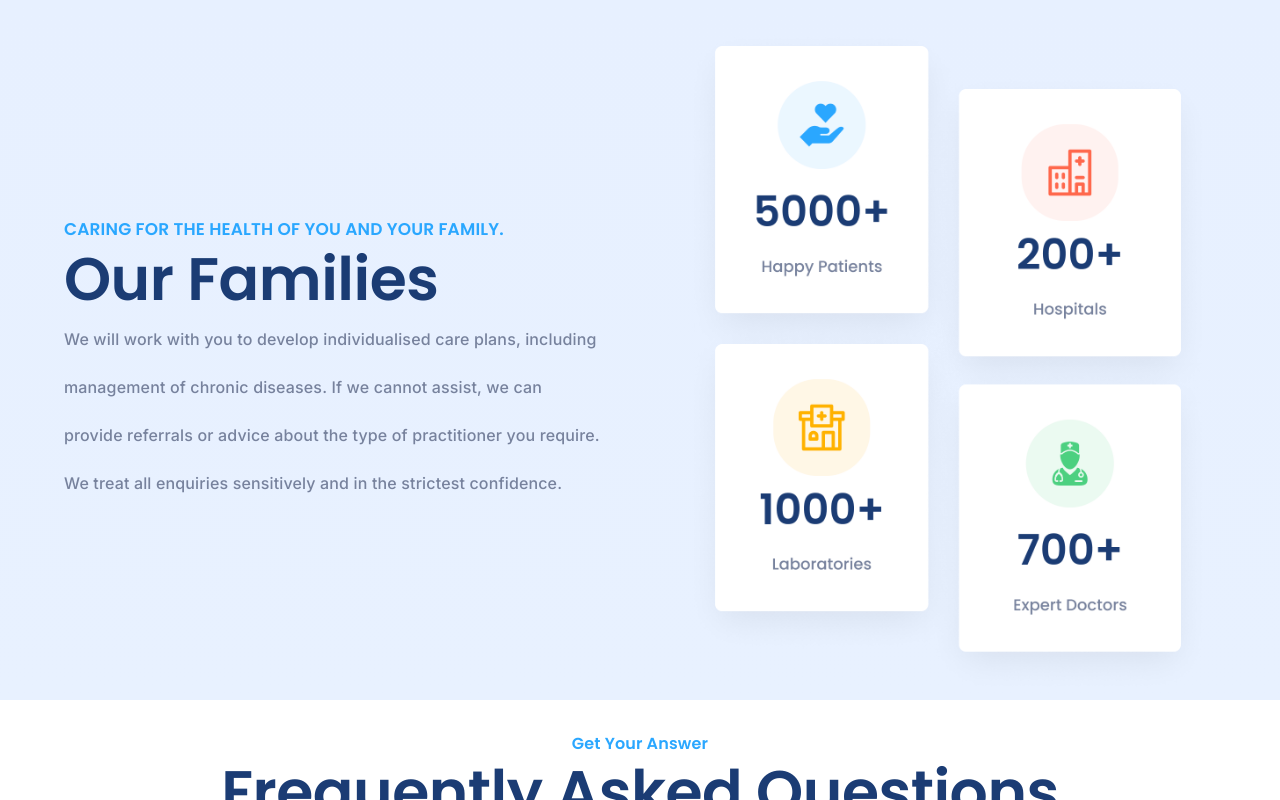
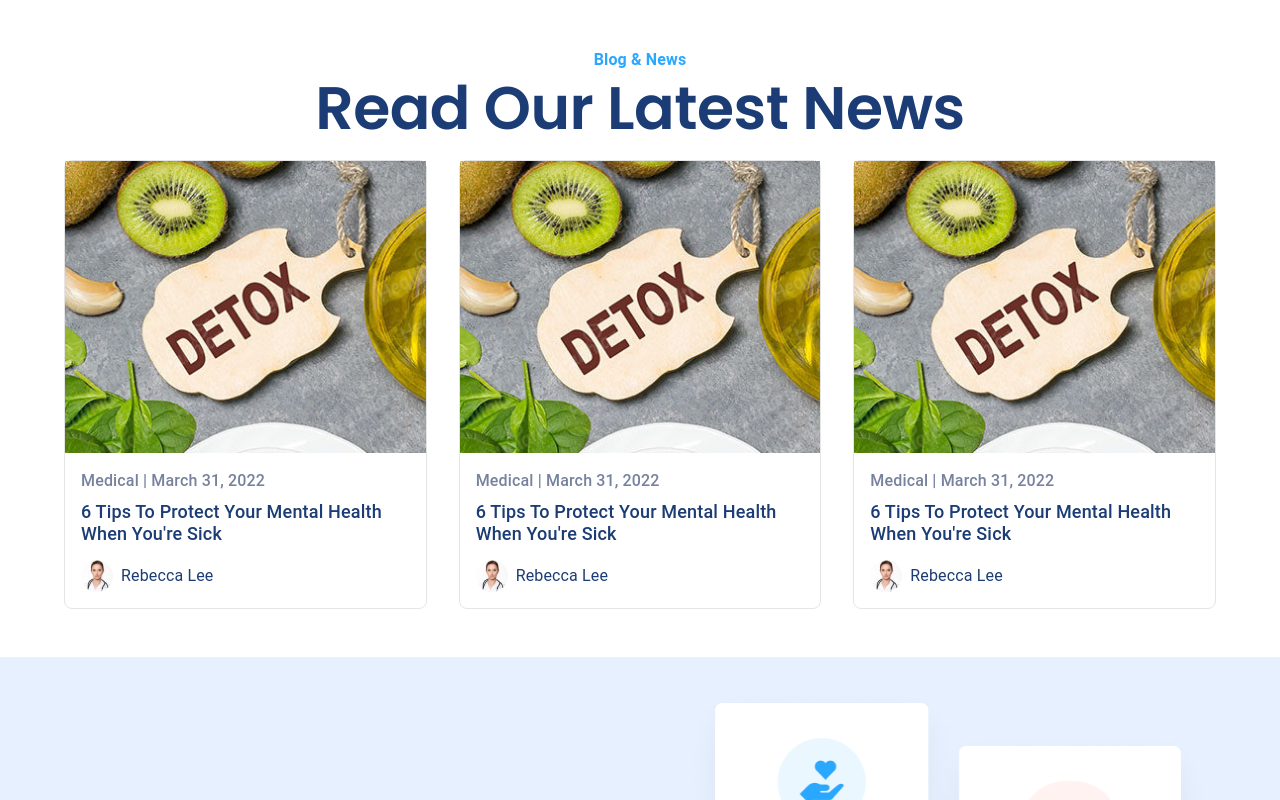
Before and after one commit to deb2000-sudo/medify, a React (Create React App) app: page / in a window 1280 px wide. Shown: the top 800 px of the page. Built offline with nearby package versions, Linux system fonts and the light colour scheme.

Commit message:
Blog section is added

```diff
--- a/src/Home/Home.jsx
+++ b/src/Home/Home.jsx
@@ -1,9 +1,11 @@
 import FAQ from "../components/Sections/FAQ/FAQ";
 import {Box} from '@mui/material';
 import Ourfamilies from "../components/Sections/OurFamilies/Ourfamilies";
+import Blogs from "../components/Sections/Blogs/Blogs";
 const Home=()=>{
 return(
     <Box>
+        <Blogs/>
         <Ourfamilies/>
         <FAQ/>
     </Box>
--- /dev/null
+++ b/src/components/BlogCard/Blogcard.jsx
@@ -0,0 +1,35 @@
+import {Box,Typography,Stack} from '@mui/material'
+import person from '../../assets/person.png';
+import featured from '../../assets/blogbanner.png';
+const Blogcard=()=>{
+    return(
+        <Box border='1px solid rgba(0,0,0,0.1)' borderRadius={2}>
+            <Box
+                component='img'
+                src={featured}
+                width={1}
+            />
+            <Box p={2}>
+                <Typography color='#77829D' fontWeight={500} mb={1} fontSize={{ xs: 12, md: 16 }}>
+                    Medical | March 31, 2022
+                </Typography>
+                <Typography component='h3' color='#1B3C74' fontSize={{ xs: 14, md: 18 }} fontWeight={500} lineHeight={1.2} mb={2}>
+                    6 Tips To Protect Your Mental Health When You're Sick
+                </Typography>
+                <Stack direction='row' spacing={1} alignItems='center'>
+                    <Box
+                        component='img'
+                        src={person}
+                        height={32}
+                        width={32}
+                    />
+                    <Typography color='#1B3C74' fontSize={{ xs: 12, md: 16 }}>
+                        Rebecca Lee
+                    </Typography>
+                </Stack>
+            </Box>
+        </Box>
+    )
+}
+
+export default Blogcard;
--- a/src/components/Sections/Blogs/Blogs.jsx
+++ b/src/components/Sections/Blogs/Blogs.jsx
@@ -1,8 +1,31 @@
 import { Box, Container, Grid, Typography } from "@mui/material";
+import Blogcard from "../../BlogCard/Blogcard";
 const Blogs=()=>{
     return(
+        <Box py={6}>
+            <Container>
+                <Typography color='#2AA7FF' fontWeight={600} textAlign='center'>
+                    Blog & News
+                </Typography>
+                <Typography textAlign='center' variant='h2' mb={2} fontFamily='Poppins' color='#1B3C74' fontWeight={600}>
+                    Read Our Latest News
+                </Typography>
 
-    )
+                <Grid container spacing={4}>
+                    <Grid item xs={12} md={4}>
+                        <Blogcard />
+                    </Grid>
+                    <Grid item xs={12} md={4}>
+                        <Blogcard />
+                    </Grid>
+                    <Grid item xs={12} md={4}>
+                        <Blogcard />
+                    </Grid>
+                </Grid>
+
+            </Container>
+        </Box>
+    );
 }
 
 export default Blogs;
```
Also changed, not shown: src/assets/blogbanner.png (added), src/assets/person.png (added).
